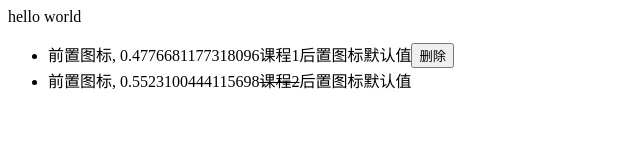
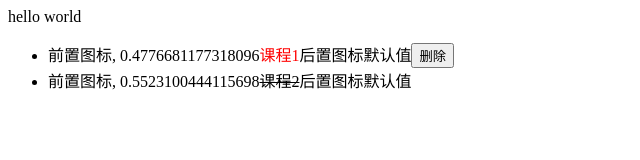
Before and after one commit to wildman-go/---DOM-, a Vue app in the folder vue-learn/vue-demo/: page / in a window 1280 px wide. Shown: the top 160 px of the page, without its empty margins (0-640 px from the left). Built offline with nearby package versions, Linux system fonts and the light colour scheme.

Commit message:
vue: 给组件定义局部的样式
Signed-off-by: lincoco <962894047@qq.com>

```diff
--- a/vue-learn/vue-demo/src/components/TodoItem.vue
+++ b/vue-learn/vue-demo/src/components/TodoItem.vue
@@ -1,7 +1,7 @@
 <template>
     <li>
         <slot name="pre-icon" :value="value"></slot>
-        <span v-if="!del">{{title}}</span>
+        <span class="red" v-if="!del">{{title}}</span>
         <span v-else style="text-decoration: line-through ;">{{title}}</span>
         <slot name="suf-icon">后置图标默认值</slot>
         <button v-show="!del" @click="handleClick">删除</button>
@@ -32,3 +32,9 @@ export default {
     },
 }
 </script>
+
+<style scoped>
+.red{
+    color:red;
+}
+</style>
```
